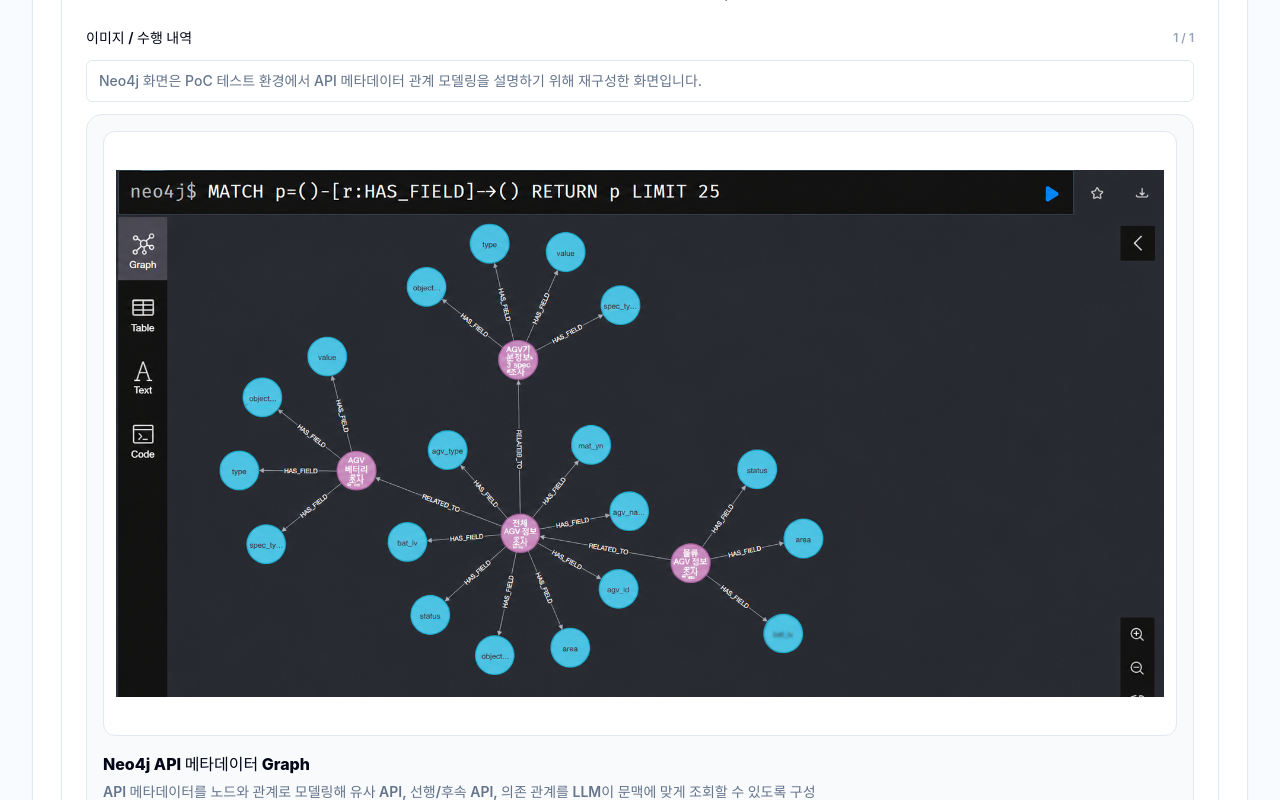
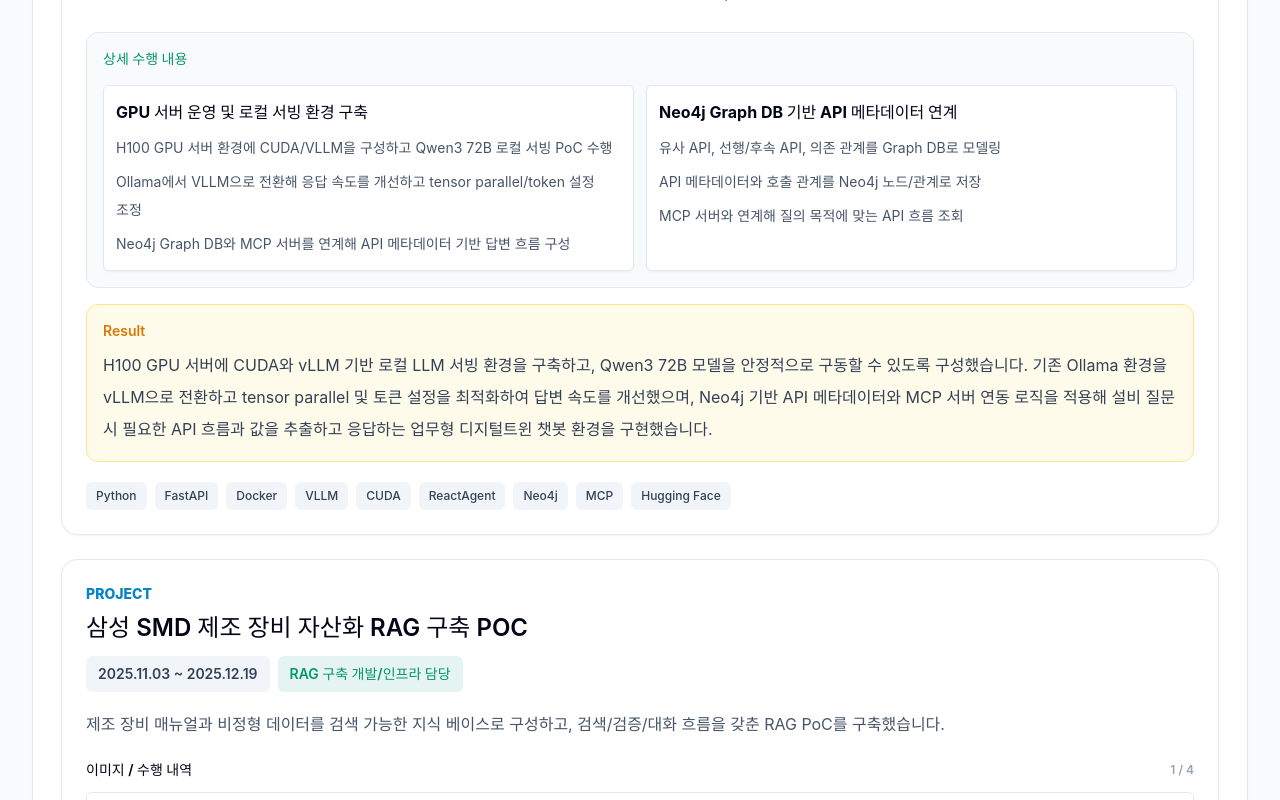
Before and after one commit to JANGSEOKHAN/JANGSEOKHAN.github.io, a React (Vite) app: page / in a window 1280 px wide. Shown: the part 5660-6460 px from the top of the page. Built offline with nearby package versions, Linux system fonts and the light colour scheme; a web font is replaced by a local one.

Commit message:
Sanitize AI infra project visuals

```diff
--- a/src/data/profile.ts
+++ b/src/data/profile.ts
@@ -306,16 +306,7 @@
     result:
       'H100 GPU 서버에 CUDA와 vLLM 기반 로컬 LLM 서빙 환경을 구축하고, Qwen3 72B 모델을 안정적으로 구동할 수 있도록 구성했습니다. 기존 Ollama 환경을 vLLM으로 전환하고 tensor parallel 및 토큰 설정을 최적화하여 답변 속도를 개선했으며, Neo4j 기반 API 메타데이터와 MCP 서버 연동 로직을 적용해 설비 질문 시 필요한 API 흐름과 값을 추출하고 응답하는 업무형 디지털트윈 챗봇 환경을 구현했습니다.',
     techStack: ['Python', 'FastAPI', 'Docker', 'VLLM', 'CUDA', 'ReactAgent', 'Neo4j', 'MCP', 'Hugging Face'],
-    visualNote:
-      'Neo4j 화면은 PoC 테스트 환경에서 API 메타데이터 관계 모델링을 설명하기 위해 재구성한 화면입니다.',
-    visuals: [
-      {
-        title: 'Neo4j API 메타데이터 Graph',
-        description: 'API 메타데이터를 노드와 관계로 모델링해 유사 API, 선행/후속 API, 의존 관계를 LLM이 문맥에 맞게 조회할 수 있도록 구성',
-        imageUrl: 'projects/chatbot/neo4j-api-graph.png',
-        alt: 'Neo4j Graph DB 기반 API 메타데이터 관계 모델링',
-      },
-    ],
+    visuals: [],
   },
   {
     title: '삼성 SMD 제조 장비 자산화 RAG 구축 POC',
```
Also changed, not shown: public/projects/chatbot/neo4j-api-graph.png (deleted), public/projects/rag/qdrant-web.png.
